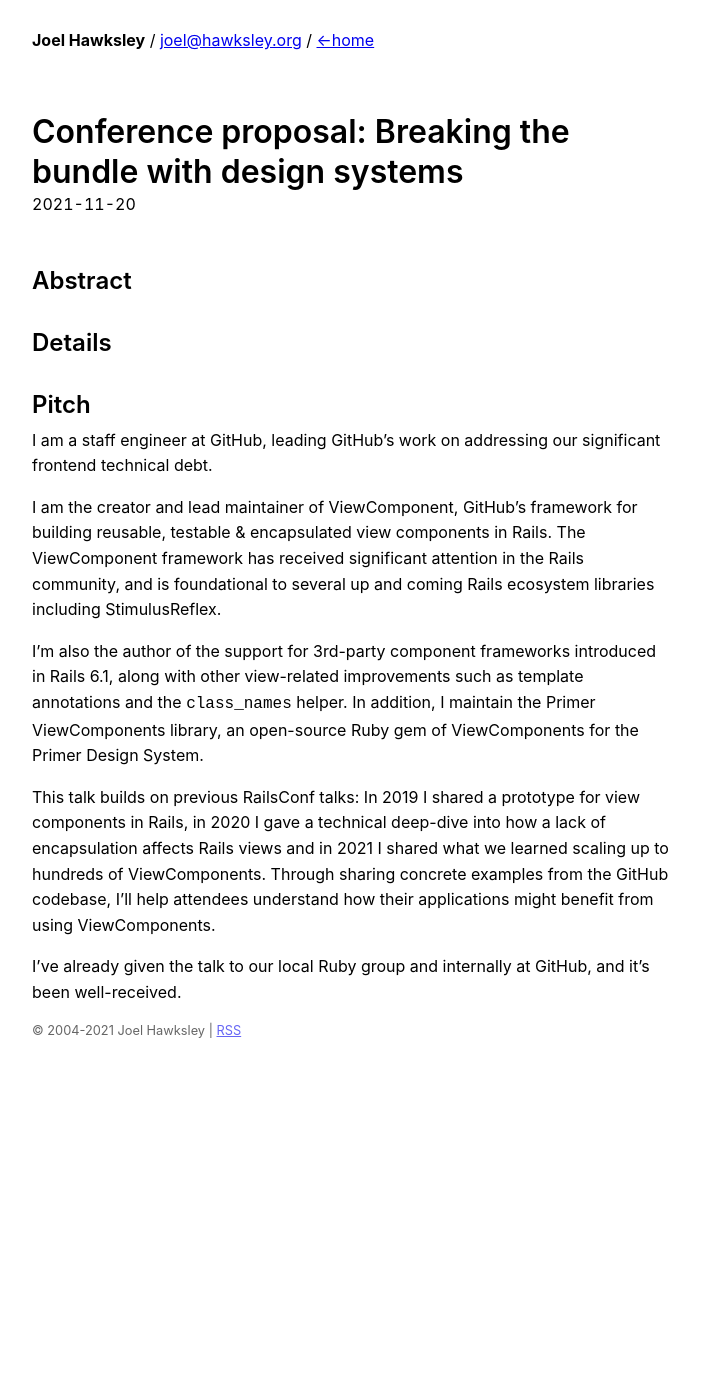
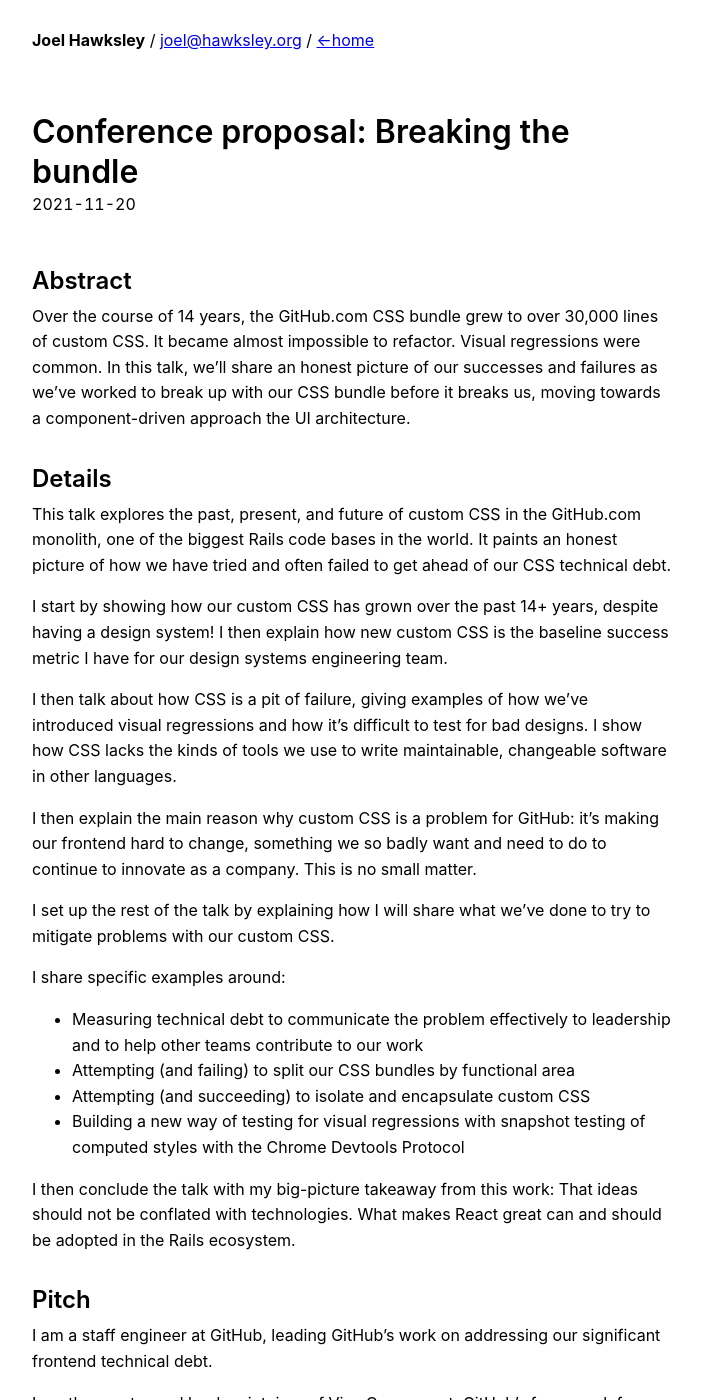
Before and after one commit to joelhawksley/identity, a Jekyll site: the page built from _posts/2021-11-20-conference-proposal-breaking-the-bundle.md, in a window 1280 px wide and 1400 px high. Shown: the whole window, without its empty margins (288-989 px from the left). Built offline with Jekyll 4.4.1, drawn with Linux system fonts in a browser that asks for light colours; some of the changed text lies outside the part shown.

Commit message:
more work

```diff
--- a/_posts/2021-11-20-conference-proposal-breaking-the-bundle.md
+++ b/_posts/2021-11-20-conference-proposal-breaking-the-bundle.md
@@ -1,11 +1,32 @@
 ---
 layout: post
-title: "Conference proposal: Breaking the bundle with design systems"
+title: "Conference proposal: Breaking the bundle"
 ---
 
 ## Abstract
 
+Over the course of 14 years, the GitHub.com CSS bundle grew to over 30,000 lines of custom CSS. It became almost impossible to refactor. Visual regressions were common. In this talk, we'll share an honest picture of our successes and failures as we've worked to break up with our CSS bundle before it breaks us, moving towards a component-driven approach the UI architecture.
+
 ## Details
+
+This talk explores the past, present, and future of custom CSS in the GitHub.com monolith, one of the biggest Rails code bases in the world. It paints an honest picture of how we have tried and often failed to get ahead of our CSS technical debt.
+
+I start by showing how our custom CSS has grown over the past 14+ years, despite having a design system! I then explain how new custom CSS is the baseline success metric I have for our design systems engineering team.
+
+I then talk about how CSS is a pit of failure, giving examples of how we've introduced visual regressions and how it's difficult to test for bad designs. I show how CSS lacks the kinds of tools we use to write maintainable, changeable software in other languages.
+
+I then explain the main reason why custom CSS is a problem for GitHub: it's making our frontend hard to change, something we so badly want and need to do to continue to innovate as a company. This is no small matter.
+
+I set up the rest of the talk by explaining how I will share what we've done to try to mitigate problems with our custom CSS.
+
+I share specific examples around:
+
+- Measuring technical debt to communicate the problem effectively to leadership and to help other teams contribute to our work
+- Attempting (and failing) to split our CSS bundles by functional area
+- Attempting (and succeeding) to isolate and encapsulate custom CSS
+- Building a new way of testing for visual regressions with snapshot testing of computed styles with the Chrome Devtools Protocol
+
+I then conclude the talk with my big-picture takeaway from this work: That ideas should not be conflated with technologies. What makes React great can and should be adopted in the Rails ecosystem.
 
 ## Pitch
 
@@ -15,6 +36,6 @@
 
 I'm also the author of the support for 3rd-party component frameworks introduced in Rails 6.1, along with other view-related improvements such as template annotations and the `class_names` helper. In addition, I maintain the Primer ViewComponents library, an open-source Ruby gem of ViewComponents for the Primer Design System.
 
-This talk builds on previous RailsConf talks: In 2019 I shared a prototype for view components in Rails, in 2020 I gave a technical deep-dive into how a lack of encapsulation affects Rails views and in 2021 I shared what we learned scaling up to hundreds of ViewComponents. Through sharing concrete examples from the GitHub codebase, I'll help attendees understand how their applications might benefit from using ViewComponents.
+This talk builds on previous RailsConf talks: In 2019 I shared a prototype for view components in Rails, in 2020 I gave a technical deep-dive into how a lack of encapsulation affects Rails views and in 2021 I shared what we learned scaling up to hundreds of ViewComponents. This talk gives an honest picture of our successes and failures taking on the significant CSS technical debt we've encountered as we move towards a component-driven view layer.
 
 I've already given the talk to our local Ruby group and internally at GitHub, and it's been well-received.
```
Also changed, not shown: talks/2022-breaking-the-bundle/outline.md (+8 -5 lines).
